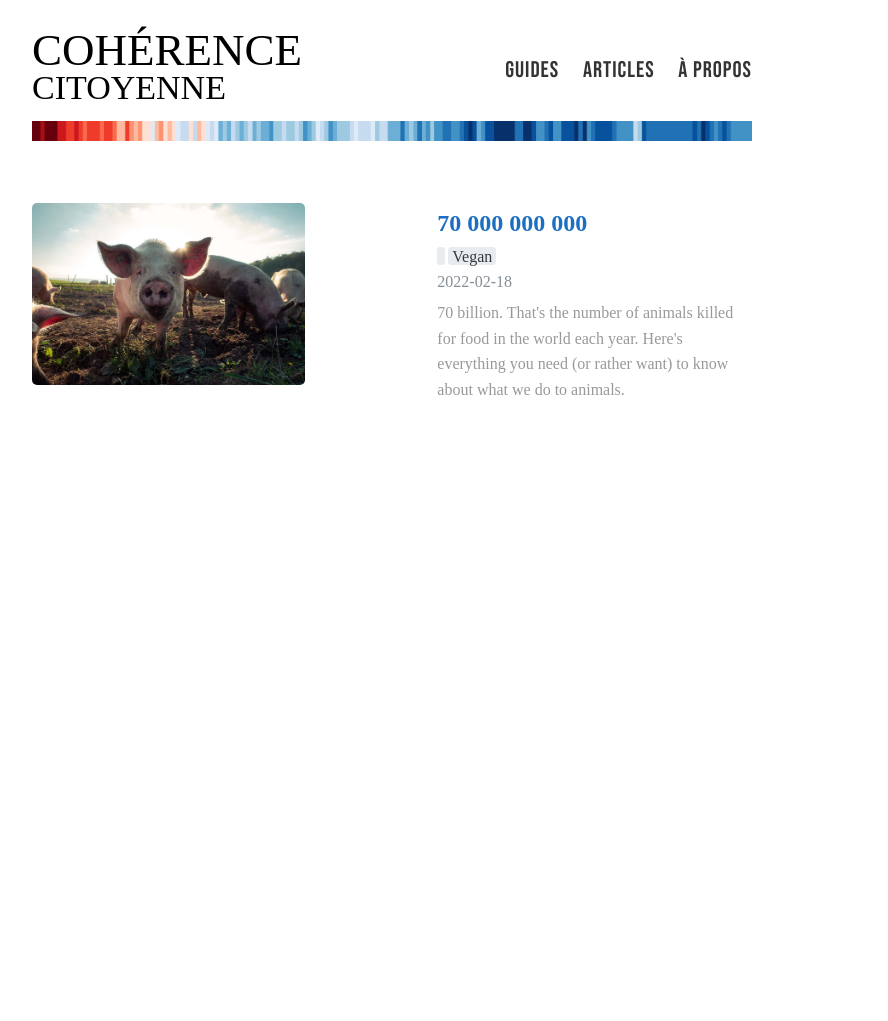
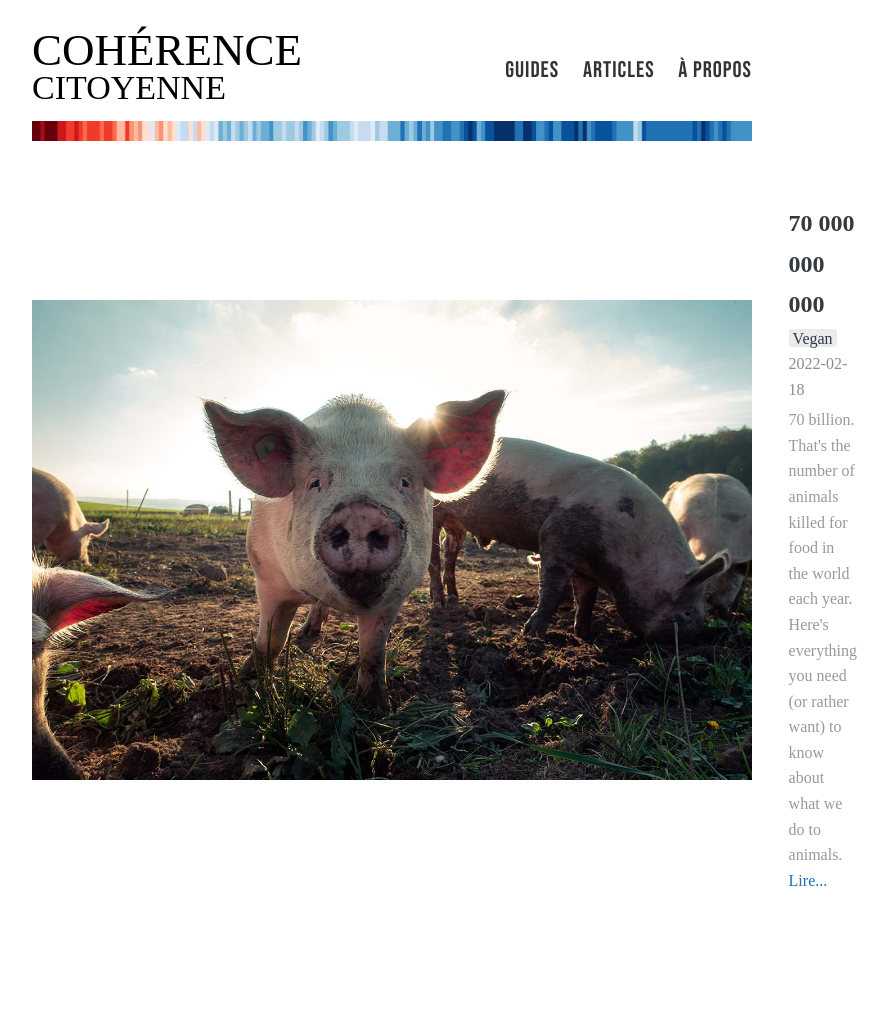
Before and after one commit to loicguichaoua/loicguichaoua.github.io, a Jekyll site: the page built from articles.html, in a window 1280 px wide. Shown: the whole page, without its empty margins (248-1136 px from the left). Built offline with Jekyll 4.4.1, drawn with Linux system fonts in a browser that asks for light colours; some web fonts are replaced; before the commit the page ends 900 px from its top, so only the background shows below that.

Commit message:
articles

```diff
--- a/articles.html
+++ b/articles.html
@@ -13,14 +13,13 @@ layout: default
   <div class="posts">
     {% for post in site.posts %}
 
-      <a href="{{ site.baseurl }}{{ post.url }}">
       <article class="post">
 
         <br>
 
         <div style="display:flex;flex-direction:row;">
 
-            <img src="/images/posts/friend-or-food.jpg" style="object-fit:contain;max-width:70%;margin-right:3%;">
+          <img src="/images/posts/friend-or-food.jpg" style="object-fit:contain;max-width:100%;margin-right:3%;">
 
           <div style="display:flex;flex-direction:column;margin-left:15px;">
 
@@ -45,14 +44,13 @@ layout: default
             </span>
 
             <div class="entry" style="color: #999;">
-                {{ post.description }}
+              {{ post.description }} <a href="{{ site.baseurl }}{{ post.url }}">Lire...</a>
             </div>
 
           </div>
 
         </div>
       </article>
-      </a>
 
     {% endfor %}
   </div>
```
Lines whose indentation alone changed are shown as unchanged.
